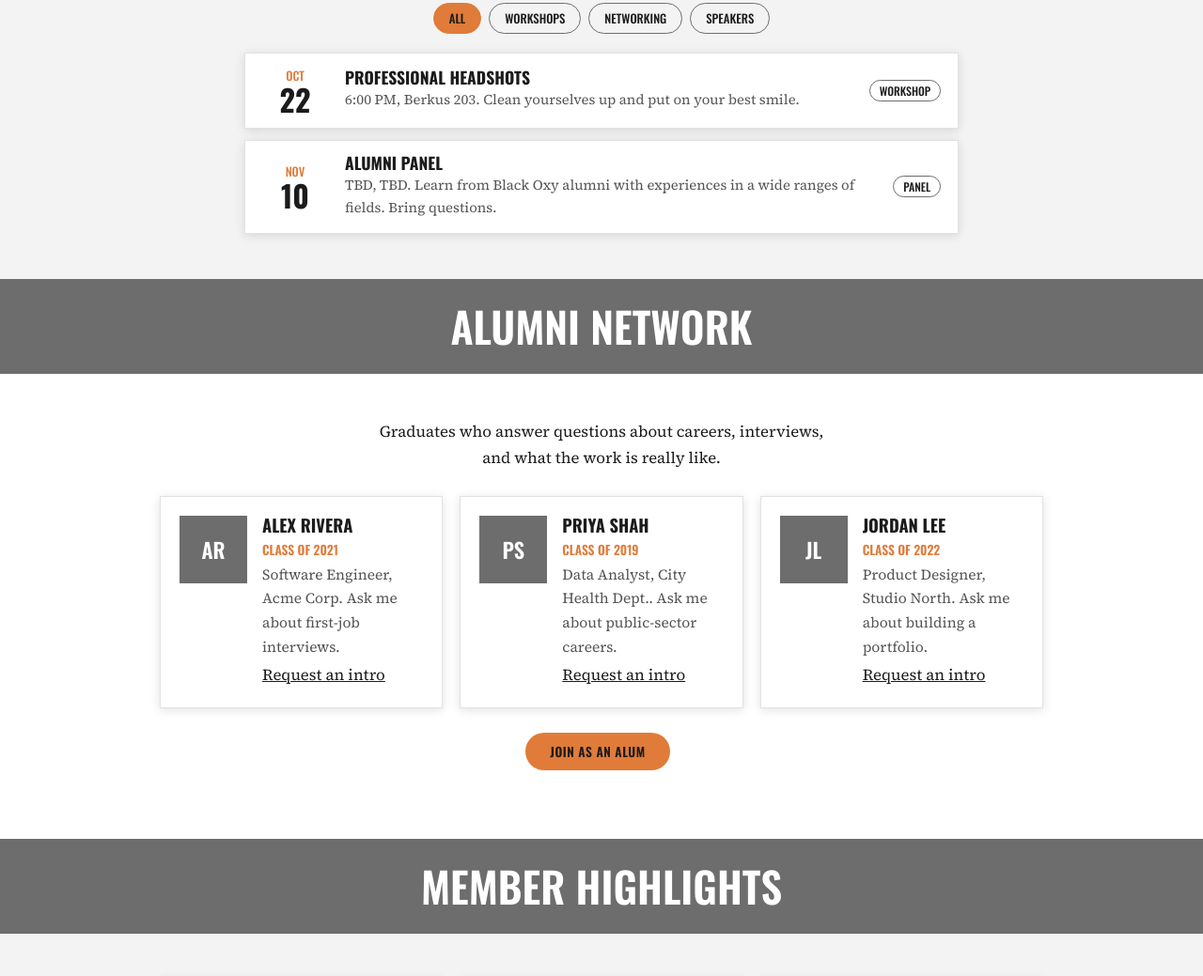
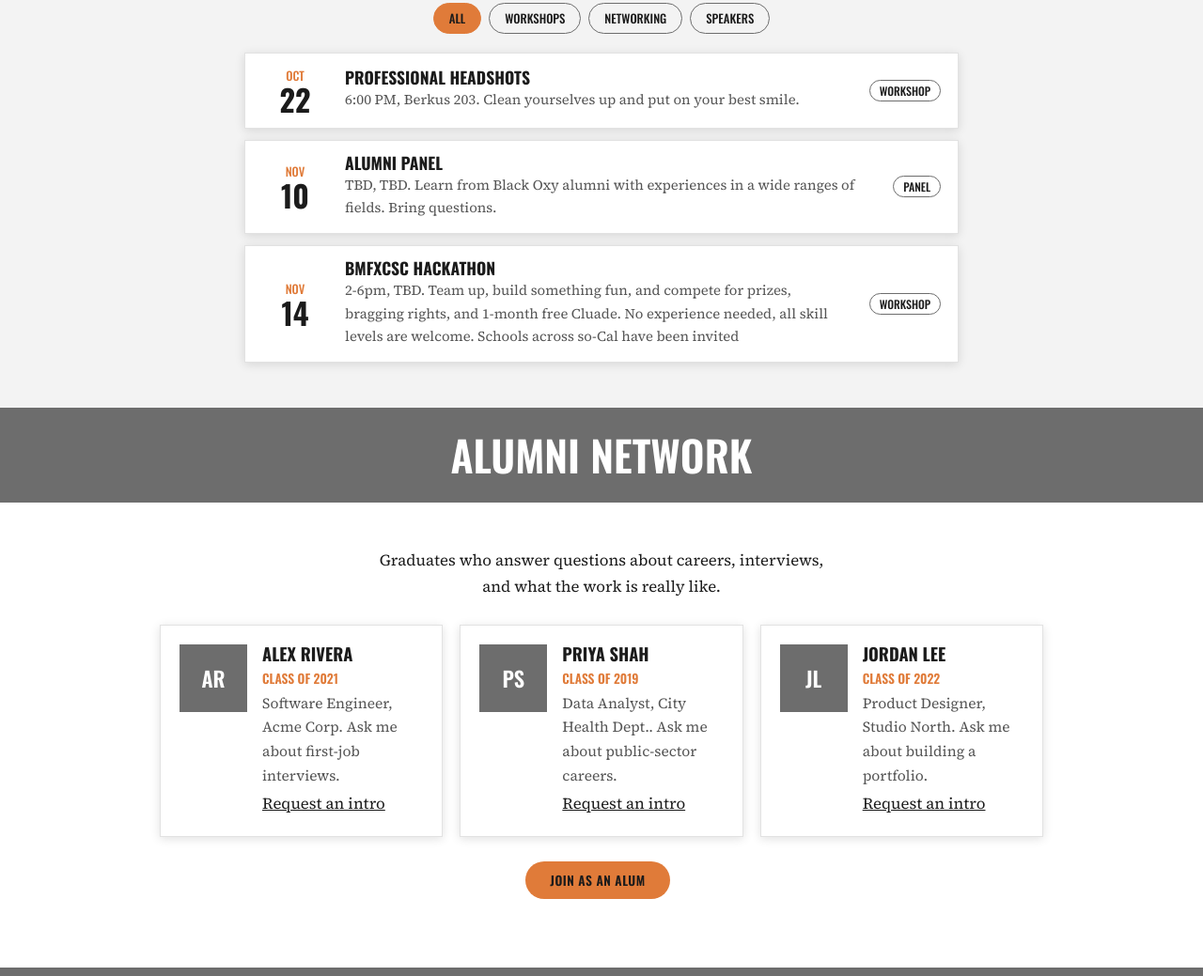
Before and after one commit to denglish04/bmf-site, a plain HTML site: page index.html in a window 1280 px wide. Shown: the part 2193-3232 px from the top of the page at 94% size. Drawn offline with nearby package versions, Linux system fonts and the light colour scheme.

Commit message:
Hackathon Addition

```diff
--- a/index.html
+++ b/index.html
@@ -149,7 +149,8 @@ const BOARD=[
  ["Name Here '28","Chief Marketing Officer"],["Name Here '28","Secretary"],["Name Here '29","Chief Philanthropy Officer"]];
 const EVENTS=[
  {m:"Oct",d:22,title:"Professional Headshots",kind:"Workshop",where:"Berkus 203",time:"6:00 PM",note:"Clean yourselves up and put on your best smile."},
- {m:"Nov",d:10,title:"Alumni Panel",kind:"Panel",where:"TBD",time:"TBD",note:"Learn from Black Oxy alumni with experiences in a wide ranges of fields. Bring questions."}];
+ {m:"Nov",d:10,title:"Alumni Panel",kind:"Panel",where:"TBD",time:"TBD",note:"Learn from Black Oxy alumni with experiences in a wide ranges of fields. Bring questions."},
+ {m:"Nov",d:14,title:"BMFxCSC Hackathon",kind:"Workshop",where:"TBD",time:"2-6pm",note:"Team up, build something fun, and compete for prizes, bragging rights, and 1-month free Cluade. No experience needed, all skill levels are welcome. Schools across so-Cal have been invited"}];
 const ALUMNI=[
  {n:"Alex Rivera",r:"Software Engineer, Acme Corp",c:"Class of 2021",t:"Ask me about first-job interviews."},
  {n:"Priya Shah",r:"Data Analyst, City Health Dept.",c:"Class of 2019",t:"Ask me about public-sector careers."},
```
